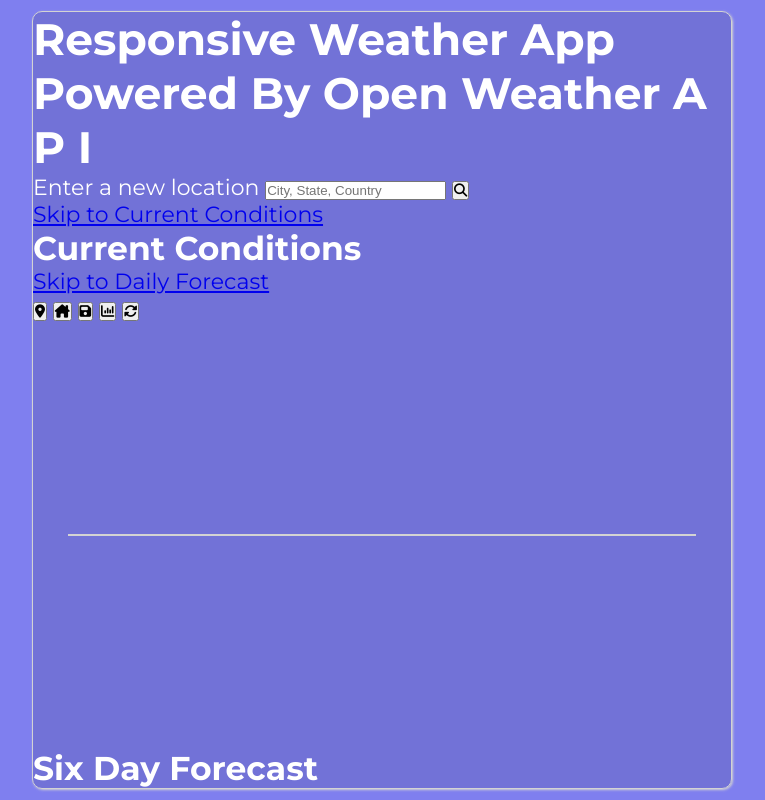
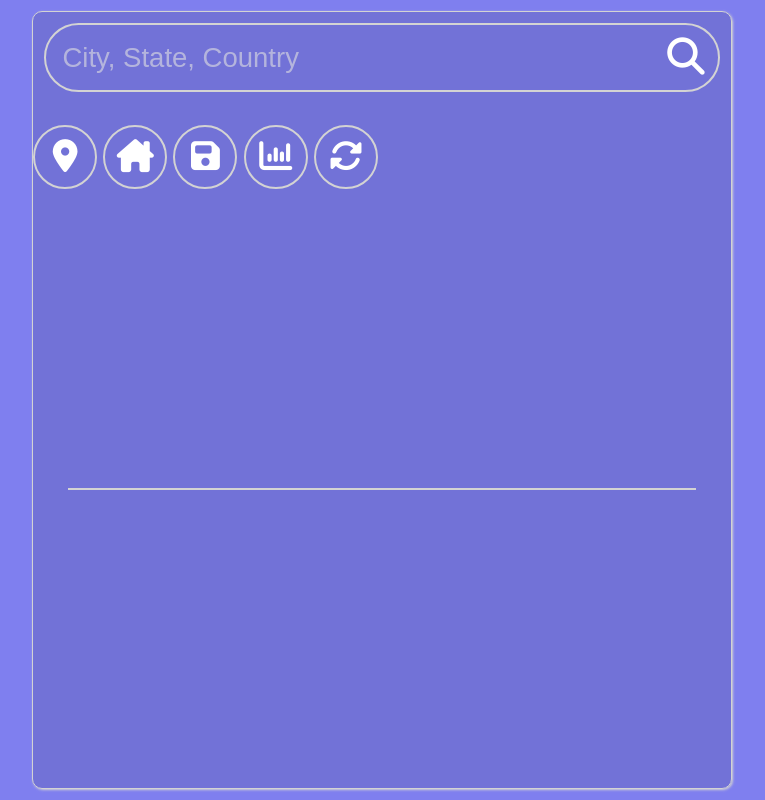
Before and after one commit to deballap-webdev/weather-app, a plain HTML site: page dist/index.html in a window 1280 px wide. Shown: the whole page, without its empty margins (258-1023 px from the left). Drawn offline with Linux system fonts and the light colour scheme.

Commit message:
add button component and search section layout styling

```diff
--- a/dist/css/style.css
+++ b/dist/css/style.css
@@ -23,12 +23,28 @@
 }
 
 /* || UTILITY */
+/* accesibility */
 
 .offscreen {
   position: absolute;
-  left: -1000px;
+  left: -10000px;
 }
 
+.skip-link {
+  position: absolute;
+  left: -99999px;
+  top: 0;
+  z-index: 1;
+  color: var(--FONT-COLOR);
+  background-color: var(--TEXT-SHADOW-COLOR);
+}
+
+.skip-link:focus,
+.skip-link:active {
+  top: auto;
+  left: auto;
+}
+/* display toogle */
 .none {
   display: none;
 }
@@ -43,6 +59,7 @@ html {
   background-color: var(--BACKGROUND-COLOR);
   color: var(--FONT-COLOR);
   font-family: "Montserrat", sans-serif;
+  font-weight: bold;
   @media screen and (min-width: 768px) {
     font-size: 22px;
   }
@@ -78,3 +95,80 @@ hr {
   margin: auto;
   border: 1px solid var(--BORDER-COLOR);
 }
+
+/* || COMPONENTS */
+/* buttons */
+
+.button {
+  min-width: 48px;
+  min-height: 48px;
+  color: var(--BUTTON-TEXT-COLOR);
+  border: 2px solid var(--BORDER-COLOR);
+  background-color: var(--BUTTON-COLOR);
+  outline: none;
+  font-size: 1.25rem;
+  border-radius: 80px;
+  font-weight: 900;
+  @media screen and (min-width: 768px) {
+    font-size: 1.5rem;
+    min-width: 64px;
+    min-height: 64px;
+  }
+}
+
+.button:hover {
+  cursor: pointer;
+}
+
+.button:hover,
+.button:focus {
+  box-shadow: 4px 2px 5px var(--TEXT-SHADOW-COLOR);
+  border-color: var(--FONT-COLOR);
+}
+
+/* || LAYOUT */
+
+/* search section */
+.searchBar {
+  padding: 0.5rem 0.5rem 1.5rem;
+
+  .searchBar__form {
+    display: flex;
+    justify-content: space-between;
+    border: 2px solid var(--BORDER-COLOR);
+    border-radius: 500px;
+
+    .searchBar__text {
+      flex-grow: 1;
+      border: none;
+      margin-right: 0.25rem;
+      background-color: var(--BUTTON-COLOR);
+      width: calc(100% -52px);
+      font-size: 1.25rem;
+      padding: 0.75rem 0 0.75rem 0.75rem;
+      outline: none;
+    }
+
+    .searchBar__text::placeholder {
+      color: var(--FADE-COLOR);
+    }
+
+    .searchBar__button {
+      border: none;
+      i {
+        font-size: 1.7rem;
+      }
+    }
+    .searchBar__button:hover,
+    .searchBar__button:focus {
+      border: none;
+      box-shadow: none;
+      text-shadow: 4px 2px 5px var(--TEXT-SHADOW-COLOR);
+    }
+  }
+
+  .searchBar__form:focus-within,
+  .searchBar__form:hover {
+    box-shadow: 4px 2px 5px var(--TEXT-SHADOW-COLOR);
+  }
+}
--- a/dist/index.html
+++ b/dist/index.html
@@ -21,10 +21,14 @@
   </head>
   <body>
     <main>
-      <h1>Responsive Weather App Powered By Open Weather A P I</h1>
+      <h1 class="offscreen">
+        Responsive Weather App Powered By Open Weather A P I
+      </h1>
       <section class="searchBar" id="searchBar">
         <form class="searchBar__form" id="searchBar__form" role="search">
-          <label for="searchBar__text">Enter a new location</label>
+          <label for="searchBar__text" class="offscreen"
+            >Enter a new location</label
+          >
           <input
             type="text"
             id="searchBar__text"
@@ -37,7 +41,7 @@
             type="submit"
             title="Submit Location"
             aria-label="Enter Zip Code or City, State, and Contry to retrieve weather conditions"
-            class="searchBar__button"
+            class="searchBar__button button"
             id="searchBar__button"
           >
             <i class="fa-solid fa-magnifying-glass"></i>
@@ -54,7 +58,10 @@
         role="region"
         aria-labelledby="currentForecast__location"
       >
-        <h2 id="currentForecast__location" class="currentForecast__location">
+        <h2
+          id="currentForecast__location"
+          class="currentForecast__location offscreen"
+        >
           Current Conditions
         </h2>
         <div
@@ -121,7 +128,7 @@
         role="region"
         aria-labelledby="dailyForecast__title"
       >
-        <h2 id="dailyForecast__title" class="dailyForecast__title">
+        <h2 id="dailyForecast__title" class="dailyForecast__title offscreen">
           Six Day Forecast
         </h2>
         <div id="dailyForecast__contents" class="dailyForecast__contents"></div>
```
